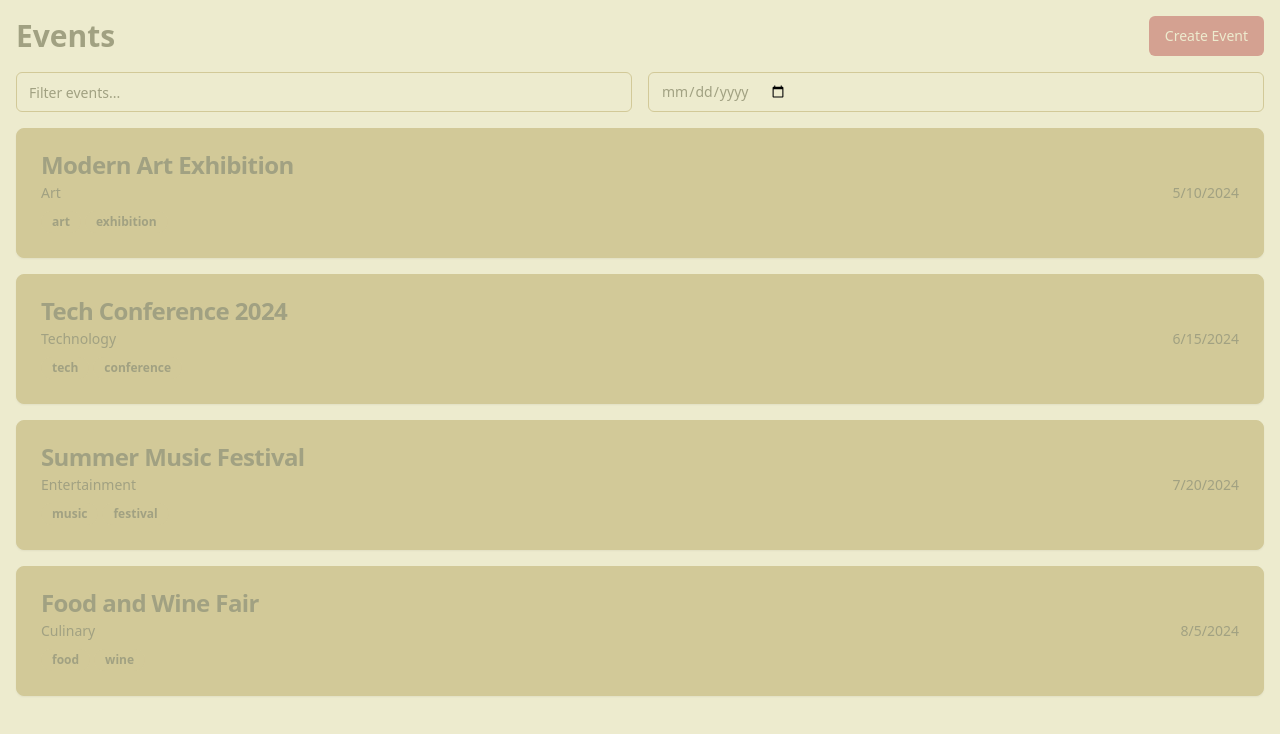
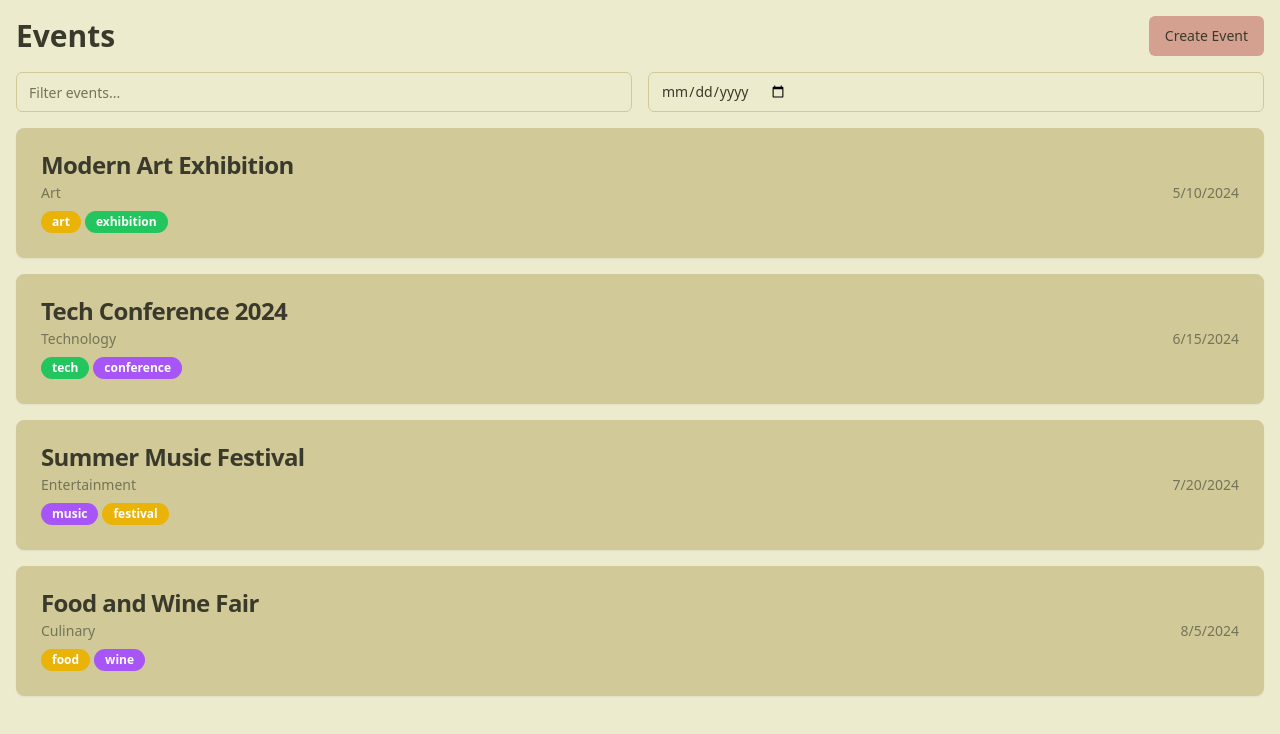
Before and after one commit to GPT-Engineer-App/event-chronicle-hub, a React (Vite) app: page /events in a window 1280 px wide. Shown: the top 734 px of the page. Built offline with nearby package versions, Linux system fonts and the light colour scheme.

Commit message:
Improve text contrast and tag functionality
- Enhanced text color for better contrast.
- Added color to event tags and made them clickable to filter events by selected tags.
[skip gpt_engineer]

```diff
--- a/src/components/EventItem.jsx
+++ b/src/components/EventItem.jsx
@@ -2,11 +2,22 @@ import { useNavigate } from 'react-router-dom';
 import { Badge } from "@/components/ui/badge";
 import { Card, CardHeader, CardTitle, CardDescription } from "@/components/ui/card";
 
-const EventItem = ({ event }) => {
+const EventItem = ({ event, onTagClick }) => {
   const navigate = useNavigate();
 
   const handleClick = () => {
     navigate(`/events/${event.id}`);
+  };
+
+  const handleTagClick = (e, tag) => {
+    e.stopPropagation();
+    onTagClick(tag);
+  };
+
+  const getTagColor = (tag) => {
+    const colors = ['bg-blue-500', 'bg-green-500', 'bg-yellow-500', 'bg-red-500', 'bg-purple-500'];
+    const index = tag.charCodeAt(0) % colors.length;
+    return colors[index];
   };
 
   return (
@@ -20,7 +31,12 @@ const EventItem = ({ event }) => {
           </div>
           <div className="mt-2">
             {event.tags.map(tag => (
-              <Badge key={tag} variant="secondary" className="mr-1">
+              <Badge
+                key={tag}
+                variant="secondary"
+                className={`mr-1 cursor-pointer ${getTagColor(tag)} text-white`}
+                onClick={(e) => handleTagClick(e, tag)}
+              >
                 {tag}
               </Badge>
             ))}
--- a/src/components/EventList.jsx
+++ b/src/components/EventList.jsx
@@ -1,24 +1,13 @@
 import EventItem from './EventItem';
 
-const EventList = ({ events, textFilter, dateFilter }) => {
-  const filteredEvents = events.filter(event => {
-    const matchesText =
-      event.name.toLowerCase().includes((textFilter || '').toLowerCase()) ||
-      event.category.toLowerCase().includes((textFilter || '').toLowerCase()) ||
-      event.tags.some(tag => tag.toLowerCase().includes((textFilter || '').toLowerCase()));
-
-    const matchesDate = !dateFilter || event.date === dateFilter;
-
-    return matchesText && matchesDate;
-  });
-
-  const sortedEvents = filteredEvents.sort((a, b) => new Date(a.date) - new Date(b.date));
+const EventList = ({ events, onTagClick }) => {
+  const sortedEvents = events.sort((a, b) => new Date(a.date) - new Date(b.date));
 
   return (
     <div className="space-y-4">
       {sortedEvents.length > 0 ? (
         sortedEvents.map(event => (
-          <EventItem key={event.id} event={event} />
+          <EventItem key={event.id} event={event} onTagClick={onTagClick} />
         ))
       ) : (
         <p>No events found matching the current filters.</p>
--- a/src/index.css
+++ b/src/index.css
@@ -11,17 +11,17 @@
     --mauve: 355 18% 63%;
 
     --background: var(--cream);
-    --foreground: var(--sage);
+    --foreground: 60 14% 20%;
     --card: var(--khaki);
-    --card-foreground: var(--sage);
+    --card-foreground: 60 14% 20%;
     --popover: var(--cream);
-    --popover-foreground: var(--sage);
+    --popover-foreground: 60 14% 20%;
     --primary: var(--peach);
-    --primary-foreground: var(--cream);
+    --primary-foreground: 60 14% 20%;
     --secondary: var(--khaki);
-    --secondary-foreground: var(--sage);
+    --secondary-foreground: 60 14% 20%;
     --muted: var(--khaki);
-    --muted-foreground: var(--sage);
+    --muted-foreground: 60 14% 40%;
     --accent: var(--mauve);
     --accent-foreground: var(--cream);
     --destructive: 0 84.2% 60.2%;
--- a/src/pages/Events.jsx
+++ b/src/pages/Events.jsx
@@ -5,10 +5,12 @@ import { Button } from "@/components/ui/button";
 import { Dialog, DialogContent, DialogHeader, DialogTitle, DialogTrigger } from "@/components/ui/dialog";
 import { Label } from "@/components/ui/label";
 import { useForm } from "react-hook-form";
+import { Badge } from "@/components/ui/badge";
 
 const Events = () => {
   const [textFilter, setTextFilter] = useState('');
   const [dateFilter, setDateFilter] = useState('');
+  const [tagFilter, setTagFilter] = useState('');
   const [events, setEvents] = useState([
     { id: 1, name: 'Tech Conference 2024', category: 'Technology', date: '2024-06-15', tags: ['tech', 'conference'] },
     { id: 2, name: 'Summer Music Festival', category: 'Entertainment', date: '2024-07-20', tags: ['music', 'festival'] },
@@ -26,6 +28,10 @@ const Events = () => {
     setDateFilter(e.target.value);
   };
 
+  const handleTagClick = (tag) => {
+    setTagFilter(tag === tagFilter ? '' : tag);
+  };
+
   const onSubmit = (data) => {
     const newEvent = {
       id: events.length + 1,
@@ -35,6 +41,18 @@ const Events = () => {
     setEvents([...events, newEvent]);
     reset();
   };
+
+  const filteredEvents = events.filter(event => {
+    const matchesText =
+      event.name.toLowerCase().includes((textFilter || '').toLowerCase()) ||
+      event.category.toLowerCase().includes((textFilter || '').toLowerCase()) ||
+      event.tags.some(tag => tag.toLowerCase().includes((textFilter || '').toLowerCase()));
+
+    const matchesDate = !dateFilter || event.date === dateFilter;
+    const matchesTag = !tagFilter || event.tags.includes(tagFilter);
+
+    return matchesText && matchesDate && matchesTag;
+  });
 
   return (
     <div className="container mx-auto p-4">
@@ -84,7 +102,18 @@ const Events = () => {
           onChange={handleDateFilterChange}
         />
       </div>
-      <EventList events={events} textFilter={textFilter} dateFilter={dateFilter} />
+      {tagFilter && (
+        <div className="mb-4">
+          <Badge
+            variant="secondary"
+            className="cursor-pointer bg-blue-500 text-white"
+            onClick={() => setTagFilter('')}
+          >
+            {tagFilter} ×
+          </Badge>
+        </div>
+      )}
+      <EventList events={filteredEvents} onTagClick={handleTagClick} />
     </div>
   );
 };
```
